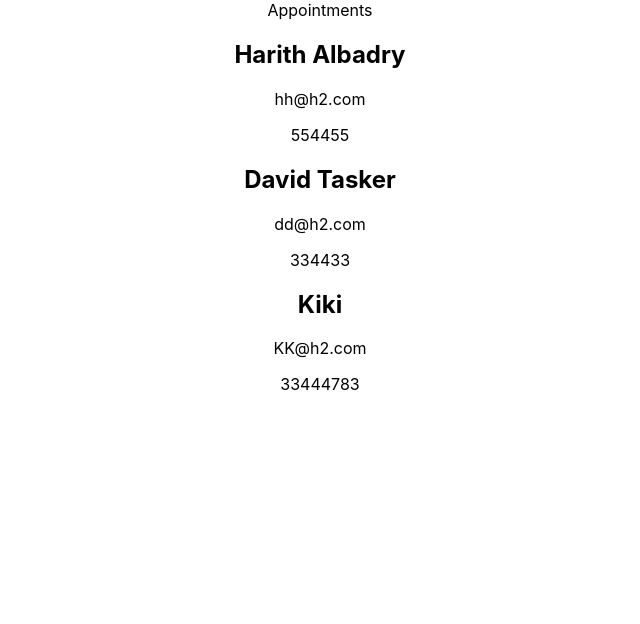
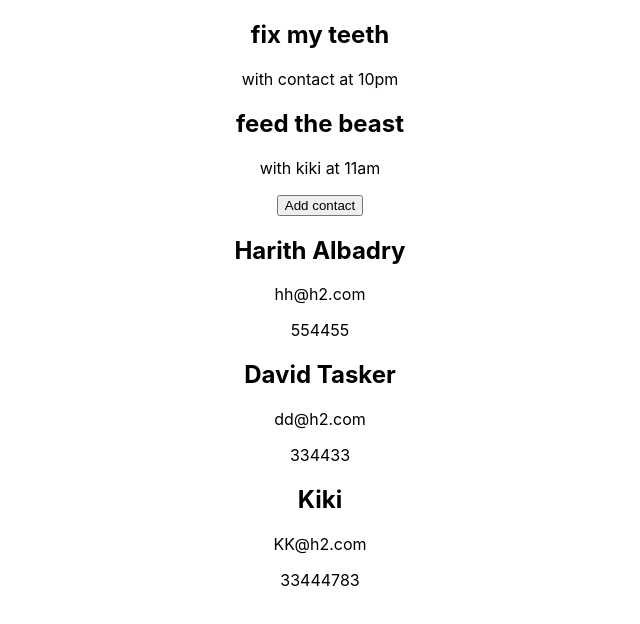
Before and after one commit to Omnikorn/contact23, a React (Create React App) app: page / in a window 1280 px wide. Shown: the top 624 px of the page, without its empty margins (320-960 px from the left). Built offline with nearby package versions, Linux system fonts and the light colour scheme.

Commit message:
added appointment layout

```diff
--- a/src/App.jsx
+++ b/src/App.jsx
@@ -29,11 +29,13 @@ function App() {
   // create a state for appointms and updateing appointment
 
   const [appointments, setappo] = useState([{
+    text:"fix my teeth",
     id:1,
     with:"contact",
     date:"13/2/43",
     time:"10pm"
   },{
+    text:"feed the beast",
     id: 2,
     with: "kiki",
     date: "14/8/09",
--- a/src/components/AppCard.js
+++ b/src/components/AppCard.js
@@ -1,8 +1,13 @@
 import React from 'react'
 
-const AppCard = () => {
+const AppCard = ({appointmnet}) => {
   return (
-    <div>AppCard</div>
+    <div>
+      <h2>{appointmnet.text}</h2>
+      <p>with {appointmnet.with} at {appointmnet.time}</p>
+
+
+    </div>
   )
 }
 
--- a/src/components/Appointments.js
+++ b/src/components/Appointments.js
@@ -1,8 +1,13 @@
 import React from 'react'
+import AppCard from './AppCard'
 
-const Appointments = () => {
+const Appointments = ({appointments}) => {
   return (
-    <div>Appointments</div>
+    <>
+    {appointments.map((appointment=>{
+      return (<AppCard appointmnet={appointment} key={appointment.id}/>)
+    }))}
+    </>
   )
 }
 
--- a/src/components/Contacts.js
+++ b/src/components/Contacts.js
@@ -5,9 +5,13 @@ const Contacts = ({contacts}) => {
 
     // create a search method for contact
   return (
-    <>
+    <div>
+        <div>
+            {/* <input type='text'></input> */}
+            <button>Add contact</button>
+        </div>
       {contacts.map((contact)=>{ return (<ContCard contact={contact} key={contact.id}/>)})}
-    </>
+    </div>
   )
 }
 
```
